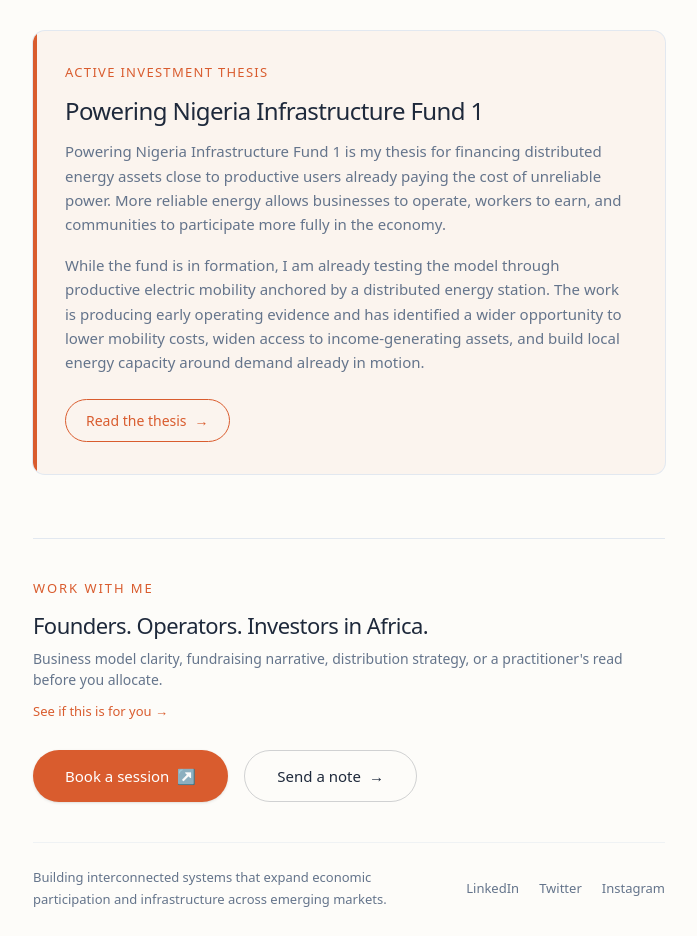
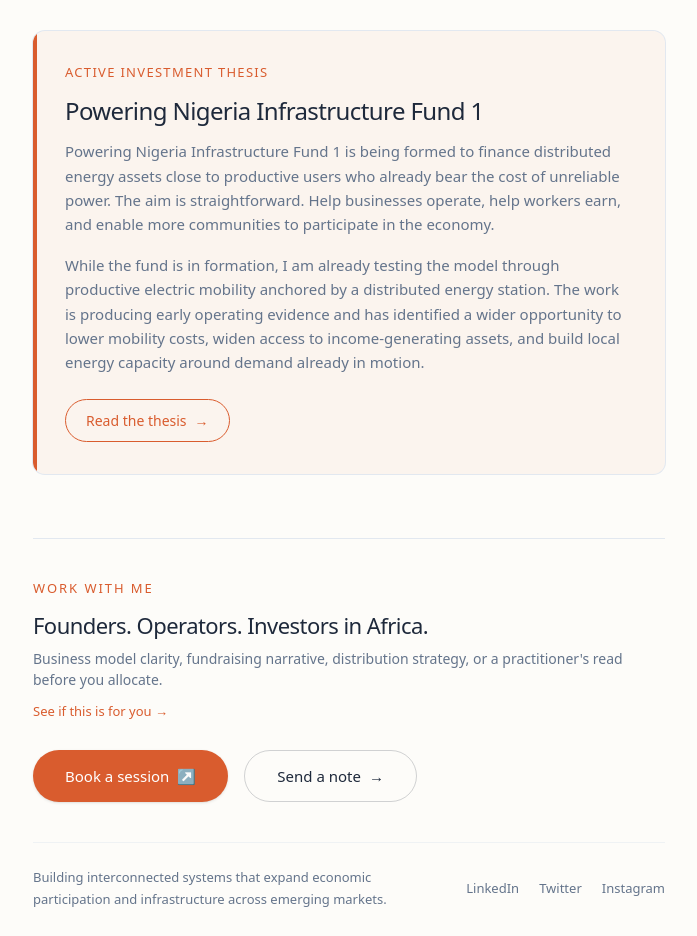
Before and after one commit to Threadigit/adetuyi.com, a Next.js app: page / in a window 1280 px wide. Shown: the part 3000-3936 px from the top of the page, without its empty margins (291-988 px from the left). Built offline with nearby package versions, Linux system fonts and the light colour scheme.

Commit message:
Strengthen fund and economic outcome messaging

```diff
--- a/src/app/page.tsx
+++ b/src/app/page.tsx
@@ -387,11 +387,11 @@ export default function Home() {
             Powering Nigeria Infrastructure Fund 1
           </h3>
           <p className="text-[15px] text-muted leading-relaxed mb-4">
-            Powering Nigeria Infrastructure Fund 1 is my thesis for financing
-            distributed energy assets close to productive users already paying
-            the cost of unreliable power. More reliable energy allows
-            businesses to operate, workers to earn, and communities to
-            participate more fully in the economy.
+            Powering Nigeria Infrastructure Fund 1 is being formed to finance
+            distributed energy assets close to productive users who already
+            bear the cost of unreliable power. The aim is straightforward.
+            Help businesses operate, help workers earn, and enable more
+            communities to participate in the economy.
           </p>
           <p className="text-[15px] text-muted leading-relaxed mb-6">
             While the fund is in formation, I am already testing the model
--- a/src/app/thesis/page.tsx
+++ b/src/app/thesis/page.tsx
@@ -176,8 +176,10 @@ export default function ThesisPage() {
             asks each enterprise to become its own utility.
           </p>
           <p>
-            I do not see that only as a development problem. I see a large,
-            recurring, and financeable demand for better infrastructure.
+            I do not see that only as a development problem. I see recurring,
+            financeable demand for infrastructure that lowers operating costs,
+            strengthens earnings, and expands what businesses and workers can
+            produce.
           </p>
 
           <h2 className="text-[22px] md:text-[26px] font-medium text-foreground tracking-tight mt-14 mb-5">
```
